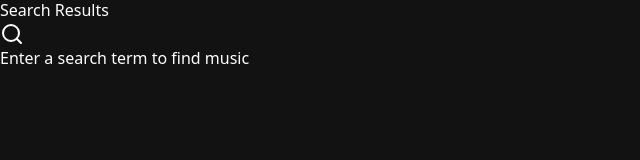
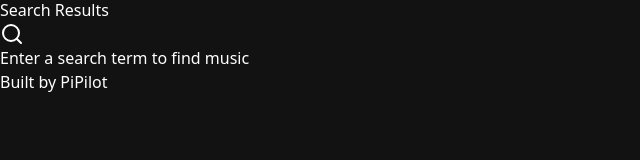
Before and after one commit to Hansade2005/tunevoyager, a React (Vite) app: page /search in a window 1280 px wide. Shown: the part 128-288 px from the top of the page, without its empty margins (0-640 px from the left). Built offline with nearby package versions, Linux system fonts and the light colour scheme.

Commit message:
Update project files - 10/17/2025, 9:51:08 AM

```diff
--- a/src/App.tsx
+++ b/src/App.tsx
@@ -2,6 +2,7 @@ import { BrowserRouter as Router, Routes, Route } from 'react-router-dom';
 import { ThemeProvider } from 'next-themes';
 import { MusicPlayerProvider } from '@/context/MusicPlayerContext';
 import Header from '@/components/Header';
+import Footer from '@/components/Footer';
 import Home from '@/pages/Home';
 import Search from '@/pages/Search';
 import MusicPlayer from '@/components/MusicPlayer';
@@ -21,6 +22,7 @@ function App() {
               </Routes>
             </main>
             <MusicPlayer />
+            <Footer />
           </div>
           <Toaster />
         </Router>
--- /dev/null
+++ b/src/components/Footer.tsx
@@ -0,0 +1,11 @@
+import React from 'react';
+
+const Footer = () => {
+  return (
+    <footer className="py-4 text-center text-sm text-muted-foreground bg-background border-t border-border">
+      Built by PiPilot
+    </footer>
+  );
+};
+
+export default Footer;
```
